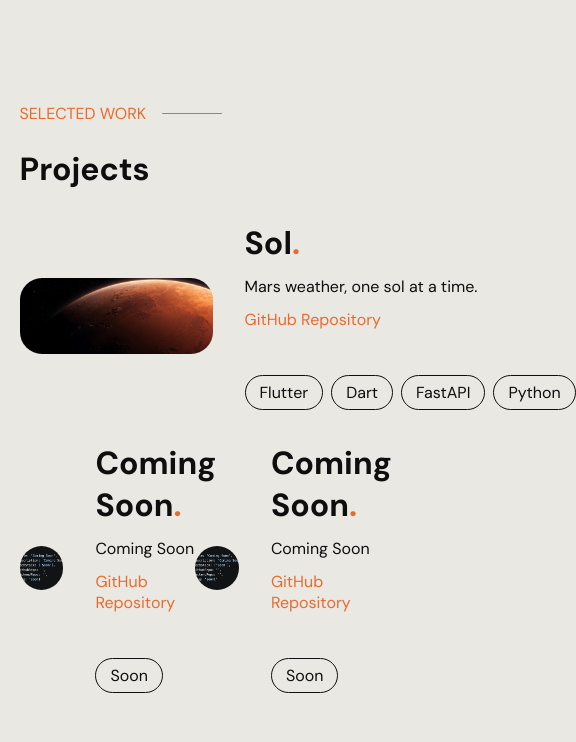
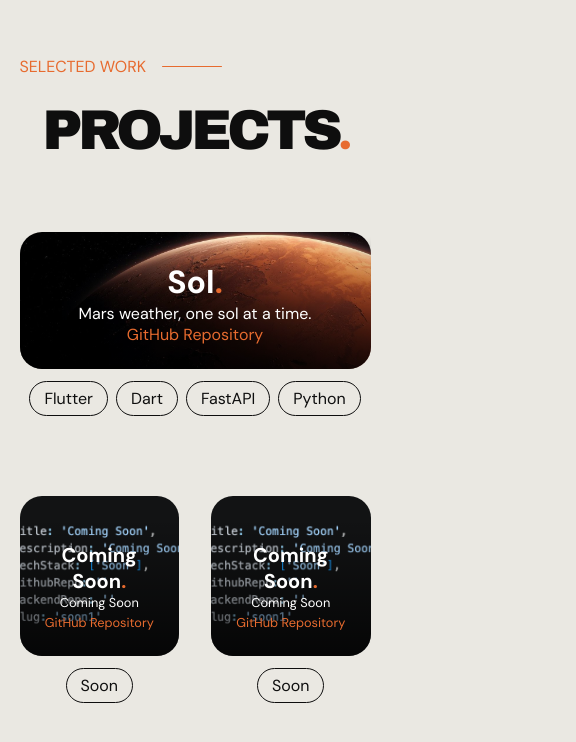
Before and after one commit to dimitrilahanas/portfolio-website-vite, a React (Vite) app: page / in a window 390 px wide. Shown: the part 1758-2500 px from the top of the page, 576 px wide, since content can reach past the window. Built offline with nearby package versions, Linux system fonts and the light colour scheme.

Commit message:
fix(projects): improve responsiveness

```diff
--- a/index.css
+++ b/index.css
@@ -38,7 +38,7 @@ a:hover {
     color: var(--accent-color);
 }
 
-h1, h2, h3 {
+h1, h2 {
     font-family: "Archivo Black", sans-serif;
     font-weight: 400;
     letter-spacing: -0.080em;
@@ -47,19 +47,15 @@ h1, h2, h3 {
 }
 
 h1 {
-    font-size: clamp(5rem, min(15vw, 17svh), 15rem);
+    font-size: clamp(5rem, min(18vw, 20svh), 17rem);
 }
 
 h2 {
     font-size: clamp(3.5rem, 7vw, 9rem);
 }
 
-h4 {
-    font-size: clamp(2rem, 6vw, 8rem);
-}
-
-h5 {
-    font-size: clamp(2rem, 4vw, 8rem);
+h3 {
+    font-size: clamp(2rem, 3vw, 3.5rem);
 }
 
 p {
--- a/index.html
+++ b/index.html
@@ -8,8 +8,7 @@
 
     <title>Dimitrios Studio - Design & Development</title>
 
-    <meta name="description" content="Dimitrios Studio — a Sydney-based creative studio building digital products, from concept to code." />
-
+    <meta name="description" content="Dimitrios Studio is a Sydney-based creative studio designing and building mobile apps, websites and digital products, from concept to code." />
     <meta property="og:site_name" content="Dimitrios Studio" />
     <meta property="og:title" content="Dimitrios Studio" />
     <meta property="og:description" content="A creative studio building digital products, from concept to code." />
--- a/src/components/ProjectCard.module.css
+++ b/src/components/ProjectCard.module.css
@@ -10,7 +10,7 @@
 
 .ProjectCard img {
     border-radius: 22px;
-    width: 25%;
+    width: 45%;
     aspect-ratio: 1 / 1;
     object-fit: cover;
 }
@@ -42,3 +42,46 @@
     display: flex;
     gap: 8px;
 }
+
+@media (max-width: 1000px) {
+    .ProjectCard {
+        display: grid;
+        grid-template-areas:
+            "img"
+            "tags";
+        gap: 12px;
+    }
+
+    .ProjectCard img {
+        grid-area: img;
+        width: 100%;
+    }
+
+    .projectCardContent {
+        display: contents;
+    }
+
+    .projectDetails {
+        grid-area: img;
+        align-self: end;
+        padding: 1.5rem;
+        color: white;
+        border-radius: 0 0 22px 22px;
+        background: linear-gradient(transparent, rgba(0, 0, 0, 0.7));
+    }
+
+    .techStack {
+        grid-area: tags;
+        flex-wrap: wrap;
+        justify-content: center;
+    }
+
+    .ProjectCard:not(.featured) h3 {
+        font-size: 1.25rem;
+    }
+
+    .ProjectCard:not(.featured) p,
+    .ProjectCard:not(.featured) a {
+        font-size: 0.8rem;
+    }
+}
--- a/src/components/ProjectCard.tsx
+++ b/src/components/ProjectCard.tsx
@@ -6,9 +6,12 @@ function ProjectCard({ project, featured }: {project: Project, featured?: boolea
         <img src={`/projects/${project.slug}/cover.png`}/>
 
         <section className={styles.projectCardContent}>
-            <h5>{project.title}<span className="accent">.</span></h5>
-            <p>{project.description}</p>
-            <a href={project.githubRepo}>GitHub Repository</a><br/>
+            <div className={styles.projectDetails}>
+                <h3>{project.title}<span className="accent">.</span></h3>
+                <p>{project.description}</p>
+                <a href={project.githubRepo}>GitHub Repository</a><br/>
+            </div>
+
             <section className={styles.techStack}>
                 {project.techStack.map((tech) => (
                     <span className={styles.tech}>{tech}</span>
--- a/src/sections/Projects.module.css
+++ b/src/sections/Projects.module.css
@@ -1,18 +1,26 @@
 .Projects {
-    padding-top: clamp(4rem, 10vw, 10rem);
+    min-height: calc(100svh - var(--nav-h));
+    display: flex;
+    flex-direction: column;
 }
 
-.Projects h4 {
-    padding-bottom: 2rem;
+.projectsInfo {
+    display: flex;
+    flex-direction: column;
+    gap: 5rem;
+    justify-content: center;
+    margin-left: 12rem;
+    margin-right: 12rem;
 }
 
 .projectsDisplay {
-    padding-top: 2rem;
     display: flex;
+    gap: 2rem;
 }
 
 .subHeading {
-    padding-bottom: 1.5rem;
+    padding-top: 2rem;
+    padding-bottom: 2rem;
     display: flex;
     align-items: center;
     gap: 1rem;
@@ -25,3 +33,13 @@
     background: var(--accent-color);
     border-radius: 999px;
 }
+
+@media (max-width: 1000px) {
+    .projectsInfo {
+        margin-left: 0;
+        margin-right: 0;
+        flex-direction: column;
+        align-items: center;
+        text-align: center;
+    }
+}
--- a/src/sections/Projects.tsx
+++ b/src/sections/Projects.tsx
@@ -6,9 +6,9 @@ const [featuredProject, ...others] = projects;
 
 function Projects() {
     return <section id="projects" className={styles.Projects}>
+        <p className={`${styles.subHeading} accent`}>SELECTED WORK</p>
         <main className={styles.projectsInfo}>
-            <p className={`${styles.subHeading} accent`}>SELECTED WORK</p>
-            <h4>Projects</h4>
+            <h2>Projects<span className="heading-dot accent">.</span></h2>
 
             <section className={styles.featuredProjects}>
                 <ProjectCard project={featuredProject} featured />
```
